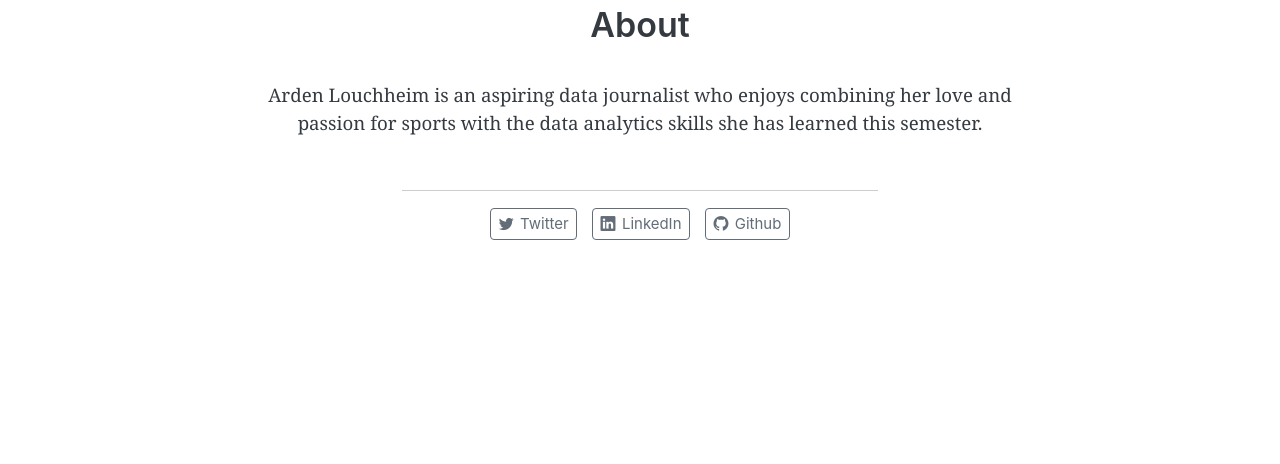
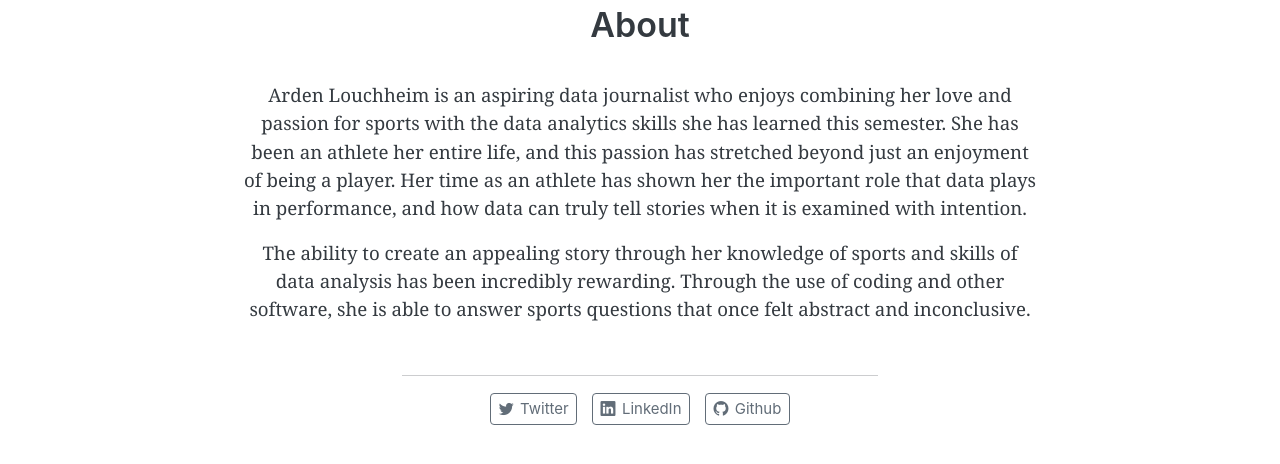
Before and after one commit to ardenlouchheim/ardenlouchheim.github.io, a plain HTML site: page about.html in a window 1280 px wide. Shown: the part 462-926 px from the top of the page. Before the commit the page ends 800 px from the top, so only its background shows below. Drawn offline with Linux system fonts and the light colour scheme.

Commit message:
Updated about me

```diff
--- a/about.html
+++ b/about.html
@@ -127,7 +127,8 @@ ul.task-list li input[type="checkbox"] {
 <div class="quarto-title-meta">
   </div>
 </header><main class="content" id="quarto-document-content">
-<p>Arden Louchheim is an aspiring data journalist who enjoys combining her love and passion for sports with the data analytics skills she has learned this semester.</p>
+<p>Arden Louchheim is an aspiring data journalist who enjoys combining her love and passion for sports with the data analytics skills she has learned this semester. She has been an athlete her entire life, and this passion has stretched beyond just an enjoyment of being a player. Her time as an athlete has shown her the important role that data plays in performance, and how data can truly tell stories when it is examined with intention.</p>
+<p>The ability to create an appealing story through her knowledge of sports and skills of data analysis has been incredibly rewarding. Through the use of coding and other software, she is able to answer sports questions that once felt abstract and inconclusive.</p>
 
 
 </main>
--- a/search.json
+++ b/search.json
@@ -4,7 +4,7 @@
     "href": "about.html",
     "title": "About",
     "section": "",
-    "text": "Arden Louchheim is an aspiring data journalist who enjoys combining her love and passion for sports with the data analytics skills she has learned this semester."
+    "text": "Arden Louchheim is an aspiring data journalist who enjoys combining her love and passion for sports with the data analytics skills she has learned this semester. She has been an athlete her entire life, and this passion has stretched beyond just an enjoyment of being a player. Her time as an athlete has shown her the important role that data plays in performance, and how data can truly tell stories when it is examined with intention.\nThe ability to create an appealing story through her knowledge of sports and skills of data analysis has been incredibly rewarding. Through the use of coding and other software, she is able to answer sports questions that once felt abstract and inconclusive."
   },
   {
     "objectID": "posts/2025-04-01-pga-tour-golf-mallets-and-blades/index.html",
```
